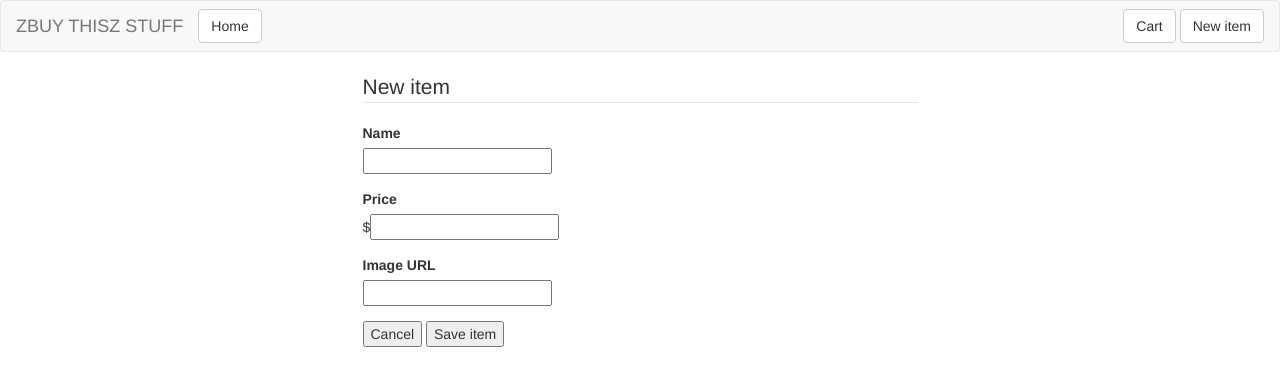
After one commit to FritzHeider/contractor, a Flask app: page /items/new in a window 1280 px wide. The commit adds this page. Shown: the top 386 px of the page. Run offline with Flask 2, Linux system fonts and the light colour scheme; some libraries are stand-ins or nearby versions.

```diff
--- a/app.py
+++ b/app.py
@@ -1,45 +1,131 @@
 from flask import Flask, render_template, request, redirect, url_for
 from pymongo import MongoClient
+import os
+from bson.objectid import ObjectId
+from datetime import datetime
 
 
+app = Flask(__name__)
 
-client = MongoClient()
-db = client.items
+host = os.environ.get("MONGODB_URI", "mongodb://localhost:27017/contractor")
+client = MongoClient(host=f"{host}?retryWrites=false")
+db = client.get_default_database()
 items = db.items
-
-app = Flask(__name__)
-#
-#
-# items = [
-#    { 'title': 'Great item' },
-#    { 'title': 'Next item' }
-#  ]
-
-@app.route('/')
-def items_index():
-    """Show all items."""
-    return render_template('items_index.html', items=items.find())
-
-# @app.route('/cart')
-# def cart():
-#     """display user's shopping cart"""
-#     return render_template('cart.html', items=items.find())
-
-@app.route('/items/new')
-def items_new():
-    """Create a new item."""
-    return render_template('items_new.html')
+cart = db.cart
 
 
+@app.route("/")
+def items_index():
+    """Return homepage"""
+    return render_template("items_index.html", items=items.find())
 
 
-    @app.route('/thanks')
-    def items_index():
-        """Show all items."""
-        return render_template('items_index.html', items=items.find())
+@app.route("/cart")
+def cart_show():
+    """Show the user's cart"""
+    return render_template("cart_show.html", cart=cart.find())
 
-@app.route('/items', methods=['POST'])
-def items_submit():
-    """Submit a new item."""
-    print(request.form.to_dict())
+
+@app.route("/cart/<item_id>")
+def cart_item_show(item_id):
+    """Show a single item in a user's cart"""
+    item = cart.find_one({"_id": ObjectId(item_id)})
+    return render_template("cart_item_show.html", item=item)
+
+
+@app.route("/cart/<item_id>/delete", methods=["POST"])
+def cart_delete(item_id):
+    """Delete an item from the user's cart"""
+    cart.delete_one({"_id": ObjectId(item_id)})
+    return redirect(url_for("cart_show"))
+
+
+@app.route("/cart/destroy")
+def cart_destroy():
+    """Delete all items in a user's cart"""
+    for item in cart.find():
+        cart.delete_one({"_id": ObjectId(item["_id"])})
+    return redirect(url_for("cart_show"))
+
+
+@app.route("/cart/checkout")
+def cart_checkout():
+    """Allow the user to checkout"""
+    total = 0
+    for item in cart.find():
+        total += int(item["price"])
+    print("$" + str(total))
+    return redirect(url_for("cart_destroy"))
+
+
+@app.route("/items/new")
+def new_item():
+    """Return new item creation page"""
+    return render_template("items_new.html", item={},
+                           title='New item')
+
+
+@app.route("/items/new", methods=["POST"])
+def items_new():
+    """Allow the user to create a new item"""
+    item = {
+        "name": request.form.get("name"),
+        "price": request.form.get("price"),
+        "image": request.form.get("image")
+    }
+    item_id = items.insert_one(item).inserted_id
+    return redirect(url_for("items_show", item_id=item_id))
+
+
+@app.route("/items/<item_id>")
+def items_show(item_id):
+    """Show a single item."""
+    item = items.find_one({"_id": ObjectId(item_id)})
+    return render_template("items_show.html", item=item)
+
+
+@app.route('/items/<item_id>', methods=['POST'])
+def items_update(item_id):
+    """Submit an edited item."""
+    updated_item = {
+        'title': request.form.get('title'),
+        'price': request.form.get('price'),
+        'image': request.form.get('image')
+    }
+    items.update_one(
+        {'_id': ObjectId(item_id)},
+        {'$set': updated_item})
+    return redirect(url_for('items_show', item_id=item_id))
+
+
+@app.route("/items/<item_id>/edit")
+def items_edit(item_id):
+    """Show the edit form for a item."""
+    item = items.find_one({"_id": ObjectId(item_id)})
+    return render_template("items_edit.html", item=item,
+                           title="Edit item")
+
+
+@app.route('/items/<item_id>/delete', methods=['POST'])
+def items_delete(item_id):
+    """Delete one item."""
+    items.delete_one({'_id': ObjectId(item_id)})
     return redirect(url_for('items_index'))
+
+
+@app.route('/items/<item_id>/add-to-cart', methods=['POST'])
+def add_to_cart(item_id):
+    """Add an item to the user's cart"""
+    item = items.find_one({"_id": ObjectId(item_id)})
+    for _ in range(int(request.form.get("quant"))):
+        new_item = {
+            "name": item["name"],
+            "price": item["price"],
+            "image": item["image"]
+        }
+        cart.insert_one(new_item)
+    return redirect(url_for('cart_show'))
+
+
+if __name__ == "__main__":
+    app.run(debug=True, host='0.0.0.0', port=os.environ.get('PORT', 5000))
--- a/templates/cart_items_show.html
+++ b/templates/cart_items_show.html
@@ -1,16 +1,16 @@
 {% extends 'base.html' %}
 
-{% block title %}Cart{% endblock %}
+{% block title %}item{% endblock %}
 
 {% block body %}
     <a href='/'>Back to Home</a>
     <div class='row'>
         <div class='col-sm-6 col-sm-offset-3'>
             <h1>{{ item.name }}</h1>
-            <img src="{{ item.image }}" alt="Item Image" width="350" height="350">
+            <img src="{{ item.image }}" alt="item Image" width="350" height="350">
             <h2>${{ item.price }}</h2>
 
-            <p><form method='POST' action='/cart/{{ item._id }}/delete'>
+            <p><form method='POST' action='/item/{{ item._id }}/delete'>
                 <button type='submit'>Delete</button>
             </form></p>
         </div>
--- a/templates/cart_show.html
+++ b/templates/cart_show.html
@@ -1,11 +1,13 @@
 
 {% extends 'base.html' %}
 
-{% block title %}item{% endblock %}
+{% block title %}Your shopping cart{% endblock %}
 
 {% block body %}
     <a href='/'>Back to Home</a>
+        {%for item in cart%}
     <div class='row'>
+
         <div class='col-sm-6 col-sm-offset-3'>
             <h1>{{ item.name }}</h1>
             <img src="{{ item.image }}" alt="item Image" width="350" height="350">
@@ -22,6 +24,8 @@
                 <input type="text" id="quant" name="quant">
                 <button type='submit'>Add to Cart</button>
             </form></p>
+
         </div>
     </div>
+    {% endfor %}
 {% endblock %}
--- /dev/null
+++ b/templates/partials/items_form.html
@@ -0,0 +1,25 @@
+
+<fieldset>
+<legend>{{title}}</legend>
+<!-- NAME -->
+<div class="form-group">
+  <label for="item-name">Name</label><br>
+  <input id="item-name" type="text" name="name" value="{{ item.name }}"/>
+</div>
+<!-- PRICE -->
+<div class="form-group">
+  <label for="item-price">Price</label><br>
+  $<input id="item-price" type="text" name="price" value="{{ item.price }}"/>
+</div>
+<!-- IMAGE -->
+<div class="form-group">
+  <label for="item-image">Image URL</label><br>
+  <input id="item-image" type="text" name="image" value="{{ item.image }}">
+</div>
+</fieldset>
+
+<!-- BUTTON -->
+<div class="form-group">
+  <button type="submit" formaction="/" formmethod="GET">Cancel</button>
+  <button type="submit">Save item</button>
+</div>
--- a/templates/partials/navbar.html
+++ b/templates/partials/navbar.html
@@ -1,16 +1,17 @@
-
-<!-- templates/partials/navbar.html -->
 
 <nav class='navbar navbar-default'>
     <div class='container-fluid'>
         <div class='navbar-header'>
             <a class='navbar-brand' href='/'>
-              STORE OF STORES!
+                ZBUY THISZ STUFF
             </a>
         </div>
         <div class='pull-right'>
-          <a href='/home' class='btn btn-default navbar-btn'>Cart</a>
-          <a href='/thanks' class='btn btn-default navbar-btn'>Im feeling Lucky</a>
+            <a href="/cart" class='btn btn-default navbar-btn'>Cart</a>
+            <a href='/items/new' class='btn btn-default navbar-btn'>New item</a>
+        </div>
+        <div class='pull-left'>
+            <a href='/' class='btn btn-default navbar-btn'>Home</a>
         </div>
     </div>
 </nav>
```
Also changed, not shown: 1 other file. Lines whose indentation alone changed are shown as unchanged.
